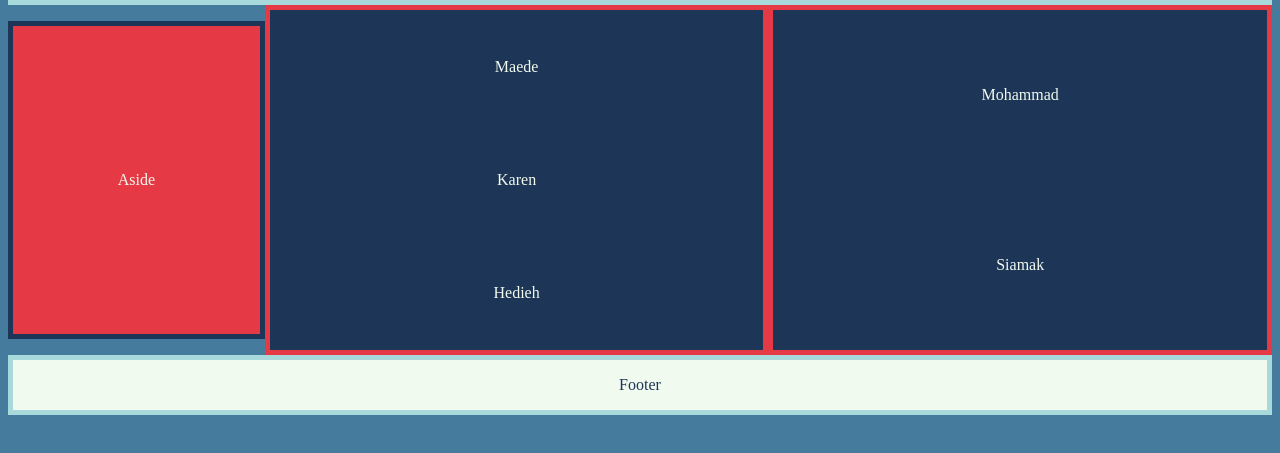
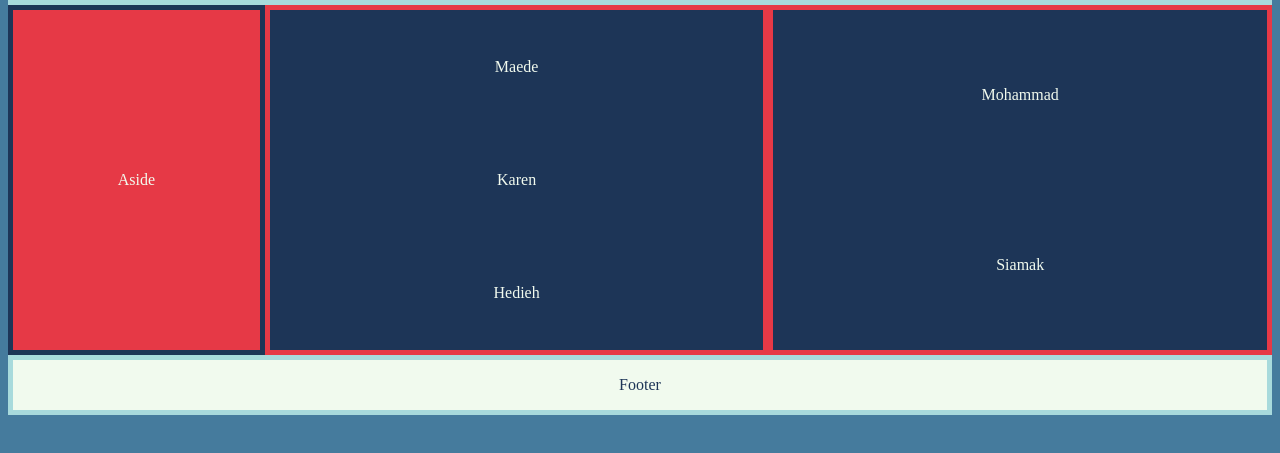
Before and after one commit to hedita/flex-task, a plain HTML site: page index.html in a window 1280 px wide. Shown: the part 63-516 px from the top of the page. Drawn offline with Linux system fonts and the light colour scheme.

Commit message:
fix the aside tag

```diff
--- a/index.html
+++ b/index.html
@@ -13,17 +13,20 @@
     <p class="header">Header</p>
     <p class="menu">Menu</p>
   </div>
+
   <div class="container2">
-    <p class="aside">Aside</p>
-    <div class="container3">
+    <aside class="aside">Aside</aside>
+  <div class="container3">
     <p class="maede">Maede</p>
     <p class="karen">Karen</p>
     <p class="hedieh">Hedieh</p>
   </div>
+
   <div class="container4">
     <p class="mohammad">Mohammad</p>
     <p class="siamak">Siamak</p>
   </div>
+
   </div>
   <div class="container5">
     <p class="footer">Footer</p>
```
